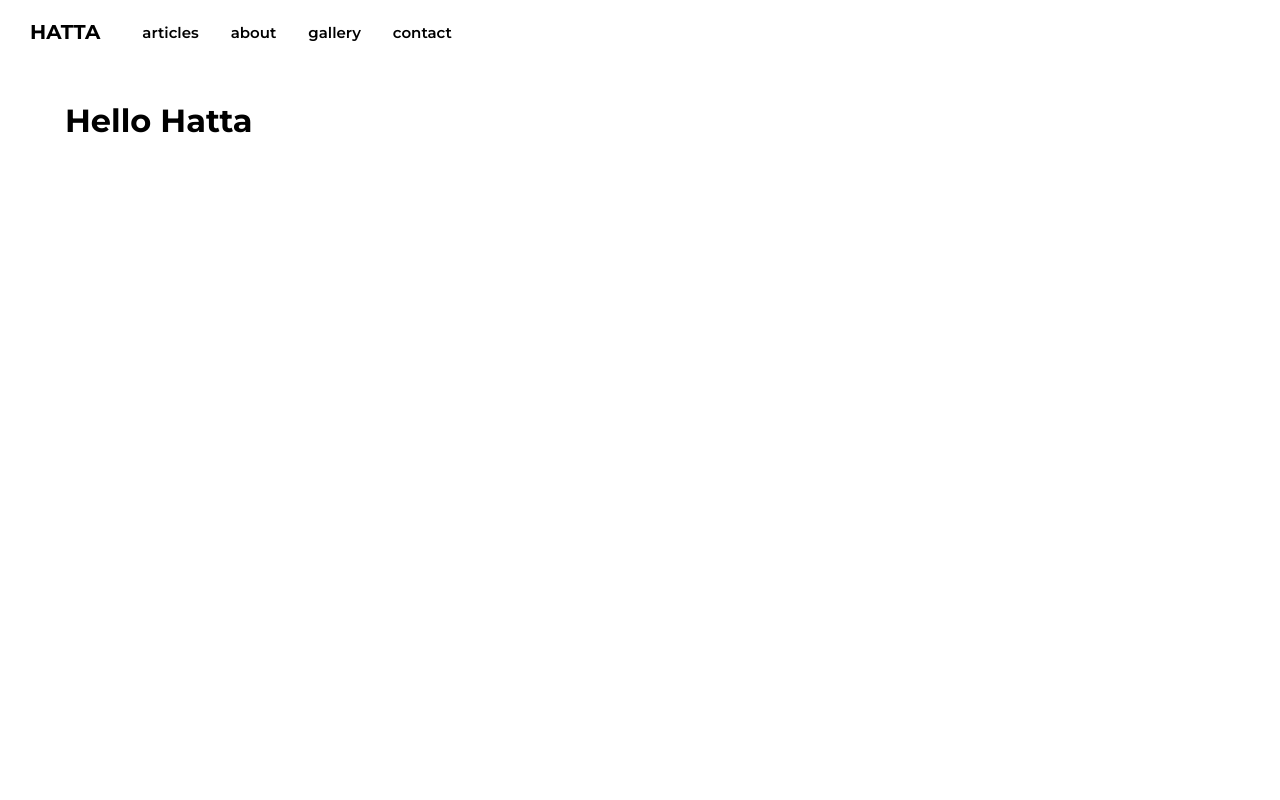
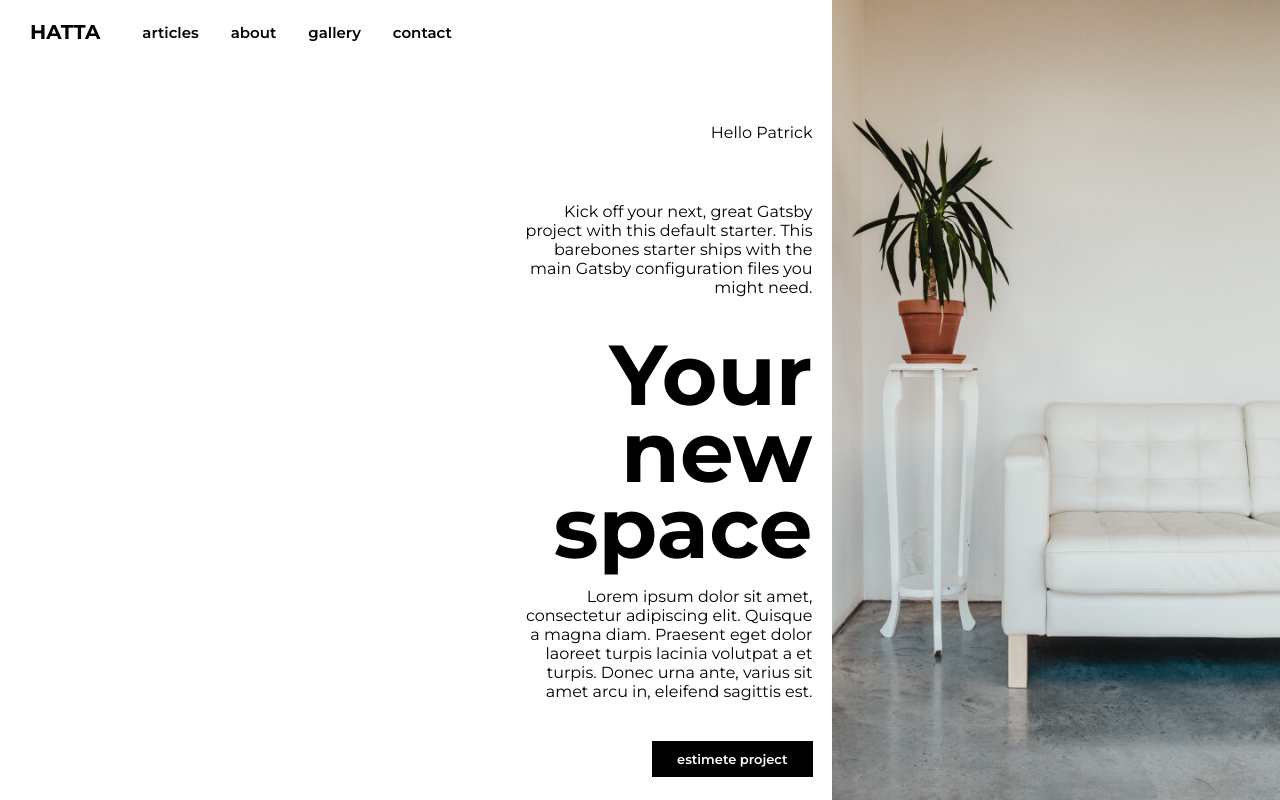
Before and after one commit to orzeleagle122/gatsbyjs, a Gatsby site: page / in a window 1280 px wide. Built offline with nearby package versions, Linux system fonts and the light colour scheme; Gatsby itself is replaced by a stand-in of ours.

Commit message:
graphql & useStaticQuery

```diff
--- /dev/null
+++ b/src/components/Button/Button.js
@@ -0,0 +1,13 @@
+import styled from 'styled-components';
+
+const Button = styled.button`
+  background-color: black;
+  border: none;
+  padding: 10px 25px;
+  color: white;
+  font-size: 13px;
+  font-weight: 600;
+  flex-shrink: 0;
+`;
+
+export default Button;
--- /dev/null
+++ b/src/components/Post/Post.js
@@ -0,0 +1,23 @@
+import React from 'react';
+import { graphql, useStaticQuery} from "gatsby";
+
+const Post = () => {
+    const data=useStaticQuery(graphql`
+    {
+      site {
+        siteMetadata {
+          description
+        }
+      }
+    }
+  `);
+    return (
+        <>
+            <p>Hello Patrick</p>
+            <p>{data.site.siteMetadata.description}</p>
+        </>
+     );
+}
+
+
+export default Post;
--- a/src/pages/index.js
+++ b/src/pages/index.js
@@ -1,10 +1,69 @@
-import React from "react"
+import React from "react";
+import Button from "../components/Button/Button";
+import { graphql } from "gatsby";
+import styled from 'styled-components';
+import Image from 'gatsby-image';
+import Post from "../components/Post/Post";
+
+const ContentWrapper=styled.div`
+  width:65%;
+  height:calc(100vh - 80px);
+  text-align:right;
+  display:flex;
+  flex-direction:column;
+  justify-content:center;
+  align-items:flex-end;
+
+  h1{
+    font-size:85px;
+    margin:0;
+    width:40%;
+    line-height:0.9;
+  }
+
+  p{
+    margin:20px 0 40px;
+    width:40%;
+  }
+
+`;
+
+const ImageWrapper=styled(Image)`
+  position:absolute !important;
+  top:0;
+  right:0;
+  width:35%;
+  object-fit:cover;
+  height:100vh;
+`;
 
 
-const IndexPage = () => (
+const IndexPage = ({data}) => (
   <>
-    <h1>Hello Hatta</h1>
+    <ContentWrapper>
+      <Post/>
+      <h1>Your new space</h1>
+      <p>
+      Lorem ipsum dolor sit amet, consectetur adipiscing elit. Quisque a magna diam. Praesent eget dolor laoreet turpis lacinia volutpat a et turpis. Donec urna ante, varius sit amet arcu in, eleifend sagittis est.
+      </p>
+      <Button>estimete project</Button>
+    </ContentWrapper>
+    {/* <ImageWrapper src={data.file.childImageSharp.fluid.src} srcSet={data.file.childImageSharp.fluid.srcSet} size={data.file.childImageSharp.fluid.sizes} alt='' /> */}
+    <ImageWrapper fluid={data.file.childImageSharp.fluid} />
   </>
 )
 
-export default IndexPage
+export const query = graphql`
+{
+  file(name: {eq: "hero"}) {
+    publicURL
+    childImageSharp {
+      fluid(maxWidth: 800, maxHeight: 1200, quality: 90) {
+        ...GatsbyImageSharpFluid_tracedSVG
+      }
+    }
+  }
+}
+`
+
+export default IndexPage;
```
Also changed, not shown: src/assets/images/440e817eee0449898bff65131f5e19d0.jpg (deleted), src/assets/images/hero.jpg (added).
